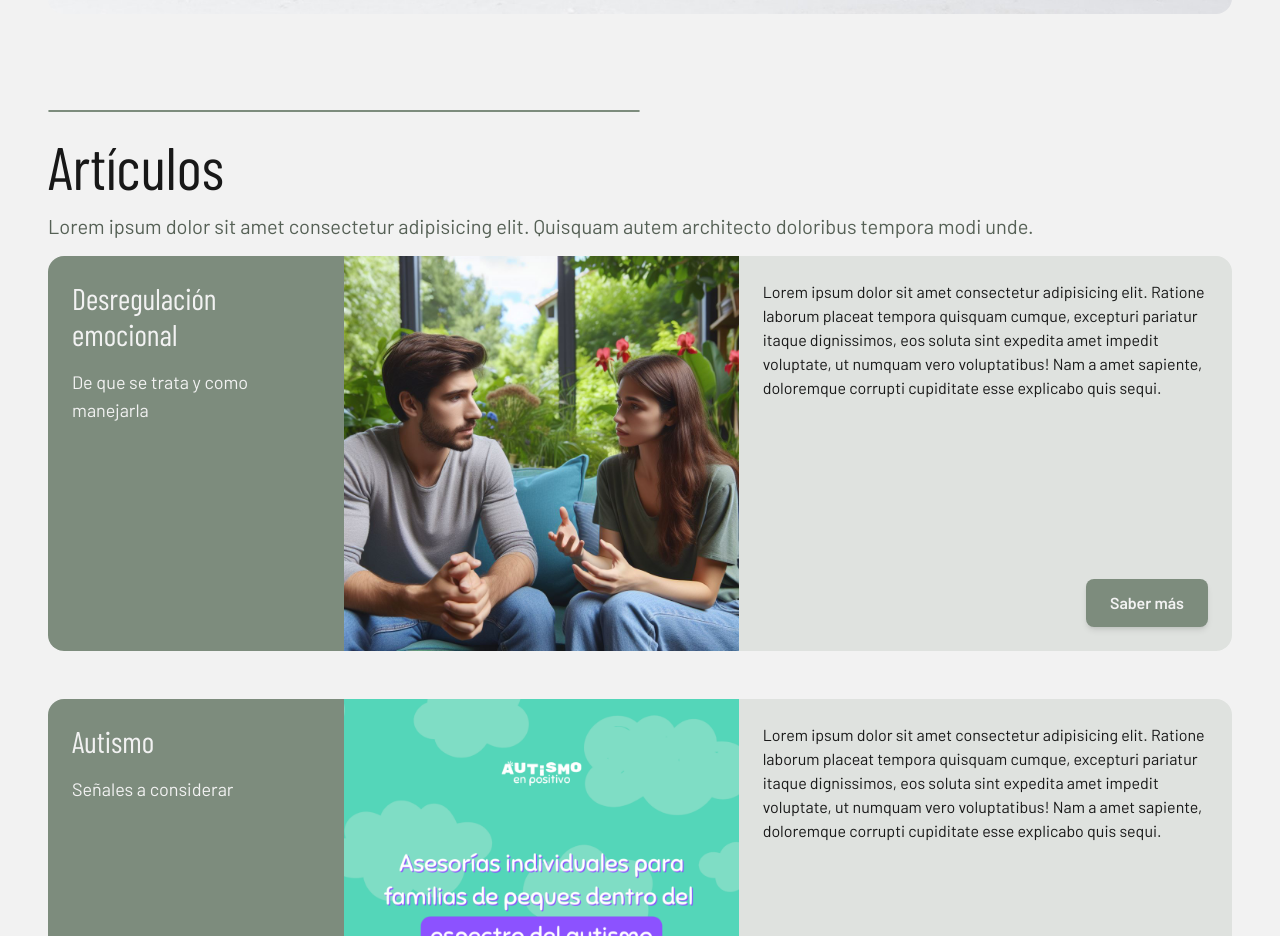
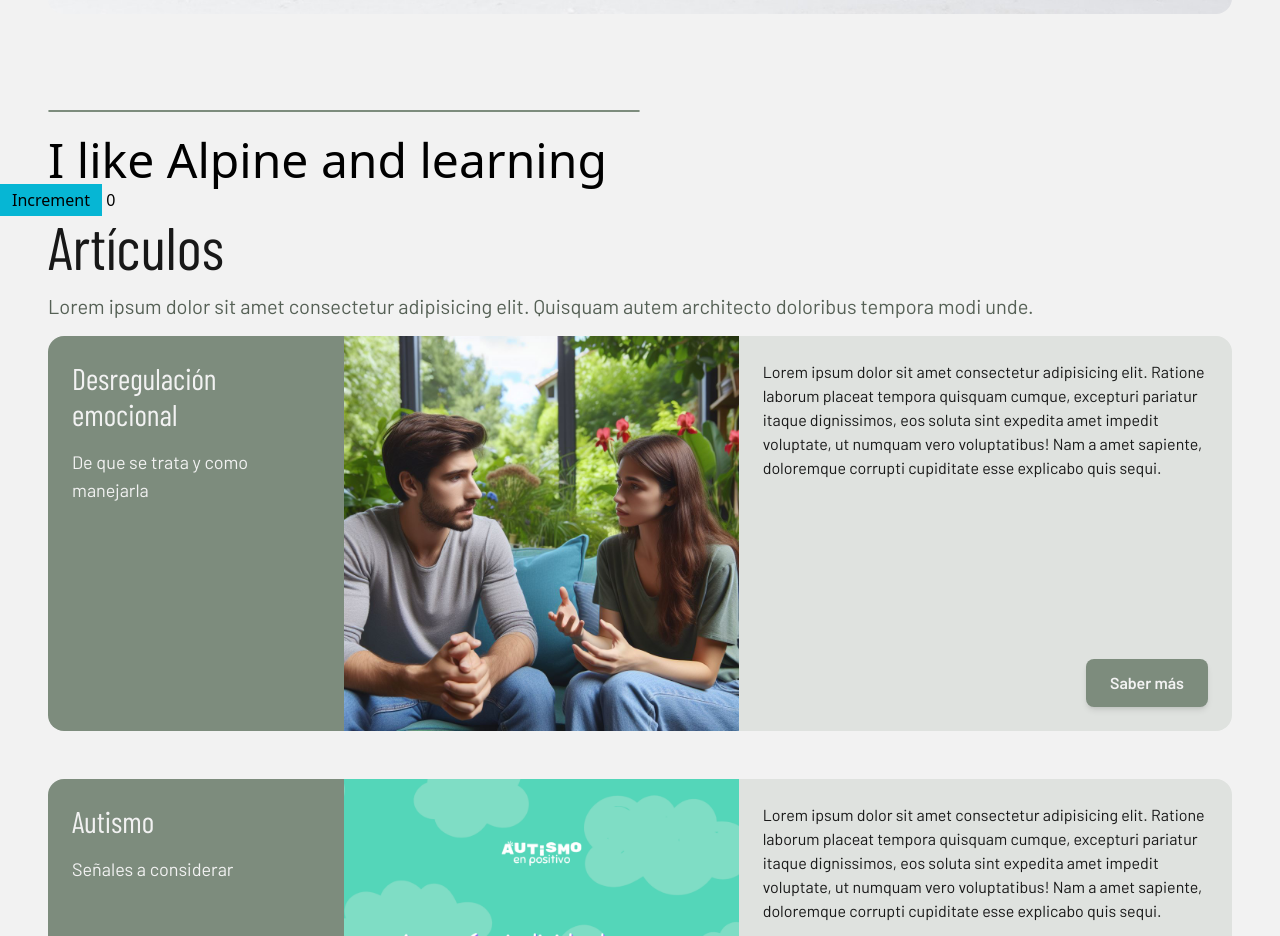
Before and after one commit to elbob-mx/empaticamente, a website: page index.html in a window 1280 px wide. Shown: the part 1637-2573 px from the top of the page. Drawn offline with nearby package versions, Linux system fonts and the light colour scheme; a web font is replaced by a local one.

Commit message:
alpine update

```diff
--- a/index.html
+++ b/index.html
@@ -14,6 +14,7 @@
     <link rel="stylesheet" href="./public/style.css">
     <link rel="shortcut icon" href="./assets/img/logo/faviconEmp.svg" type="image/x-icon" />
     <script src="https://kit.fontawesome.com/9846627988.js" crossorigin="anonymous"></script>
+    <script defer src="https://cdn.jsdelivr.net/npm/alpinejs@3.x.x/dist/cdn.min.js"></script>
 </head>
 <!--  -->
 
@@ -89,6 +90,11 @@
         </div>
 
         <!--CONTENT-->
+        <h1 class="px-12 text-5xl" x-data="{ message: 'I like Alpine and learning' }" x-text="message"></h1>
+        <div x-data="{ count: 0 }">
+            <button class="px-3 py-1 bg-cyan-500" x-on:click="count++">Increment</button>
+            <span x-text="count*10"></span>
+        </div>
         <h1 class="px-6 pb-4 text-5xl laptop:px-12 laptop:text-6xl font-barlowCon bg-offWhite text-offBlack">Artículos
         </h1>
         <p class="px-6 text-lg laptop:px-12 laptop:pb-4 laptop:text-xl font-barlow text-verdeEmpDark">
```
Also changed, not shown: public/style.css.
